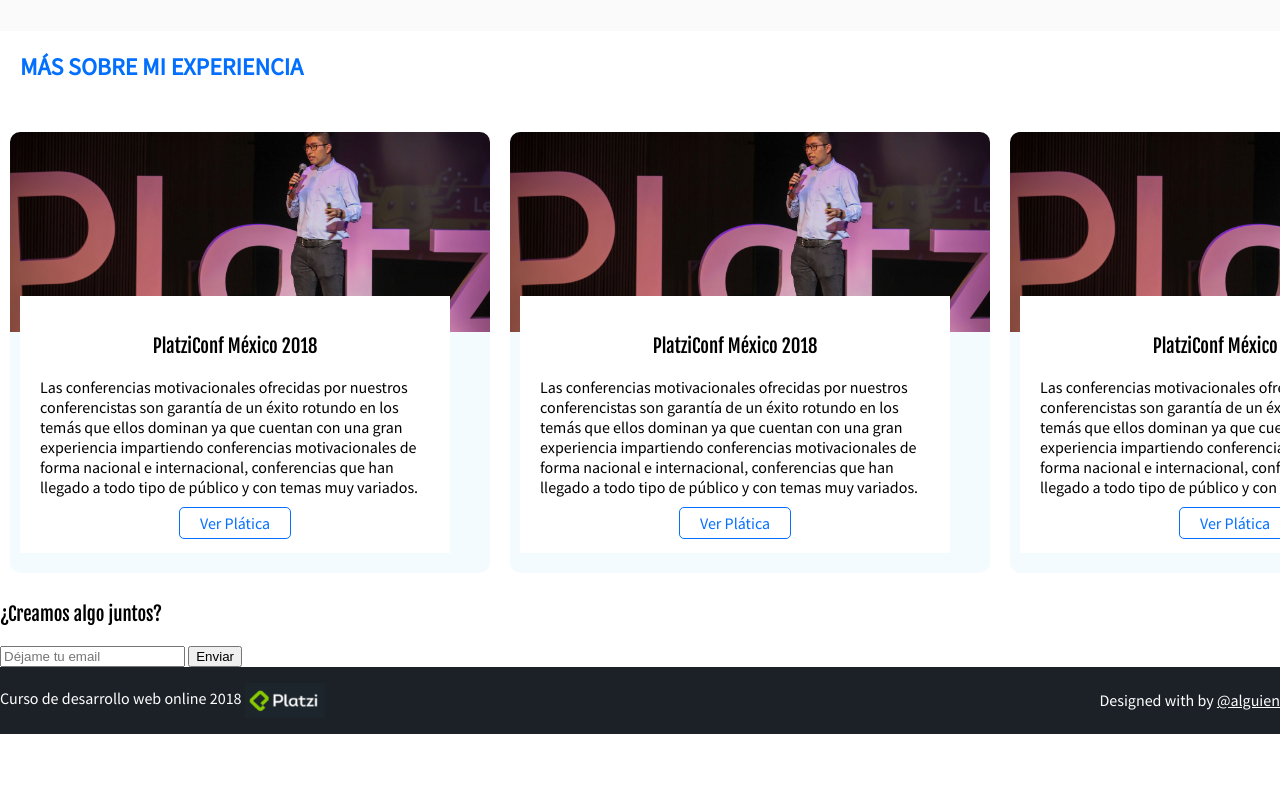
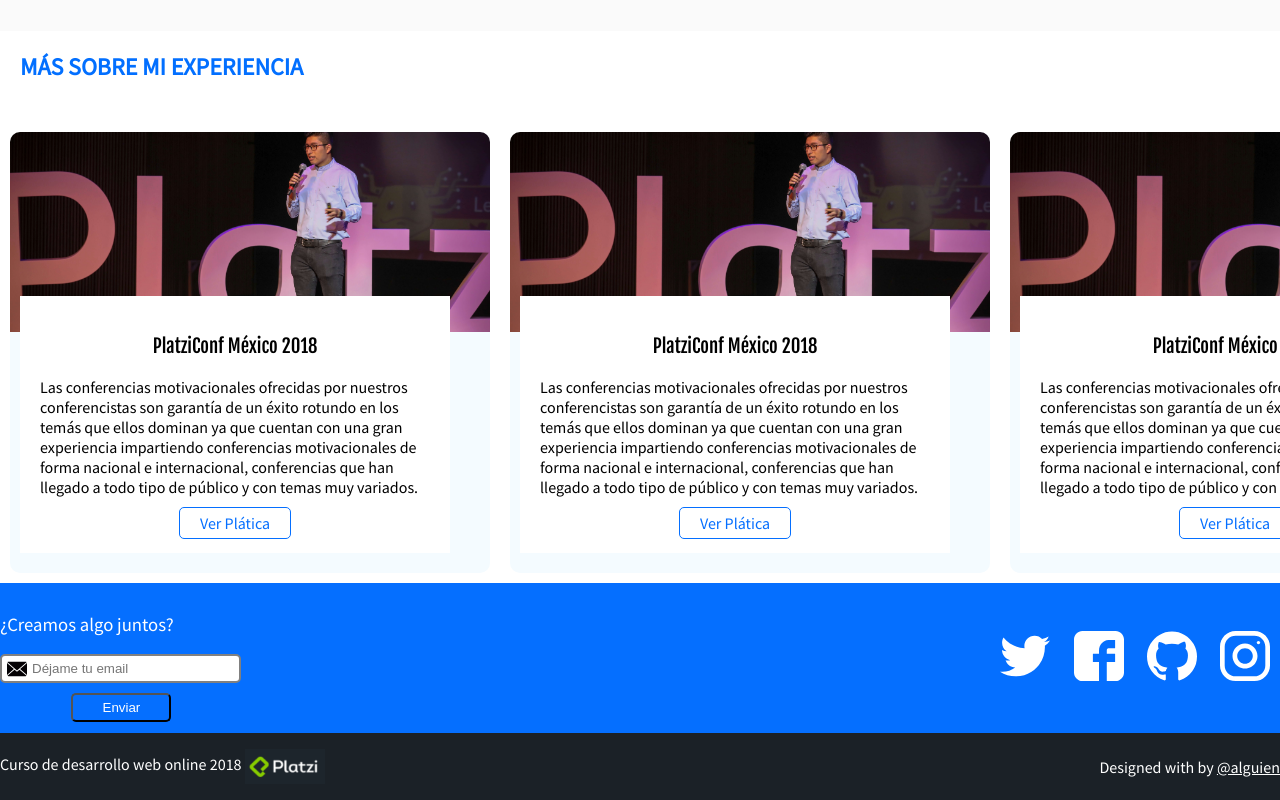
Before and after one commit to alika2323/DesarrolloWeb-Platzi, a plain HTML site: page index.html in a window 1280 px wide. Shown: the part 1370-2170 px from the top of the page. Before the commit the page ends 2104 px from the top, so only its background shows below. Drawn offline with Linux system fonts and the light colour scheme.

Commit message:
Estilizando formulario de contacto

```diff
--- a/index.html
+++ b/index.html
@@ -123,6 +123,12 @@
 			<input type="text" placeholder="Déjame tu email">
 			<button>Enviar</button>
 		</form>
+		<div class="redes">
+			<a href="https://twitter.com/leonidasesteban" class="redes-url twitter"></a>
+			<a href="https://facebook.com/leonidasesteban" class="redes-url facebook"></a>
+			<a href="https://github.com/leonidasesteban" class="redes-url github"></a>
+			<a href="https://instagram.com/leonidasesteban" class="redes-url instagram"></a>
+		</div>
 	</section>
 
 	<!-- FOOTER -->
--- a/resources/css/estilos.css
+++ b/resources/css/estilos.css
@@ -1,5 +1,6 @@
 
 /*    GENERALES      */
+
 body{
 	font-family: 'Source Sans Pro', sans-serif;
 	margin: 0;
@@ -43,6 +44,7 @@ figure{
 
 
 /*    HEADER      */
+
 .header{
 	background-color: #1d252c;
 	color: white;
@@ -89,7 +91,10 @@ figure{
 
 
 
+
+
 /*    HERO      */
+
 .hero{
 	height: 300px;
 	background-image: url('../../resources/images/hero.jpg');
@@ -104,7 +109,10 @@ figure{
 
 
 
+
+
 /*    PORTAFOLIO      */
+
 .portfolio{
 	background-color: #fafafa;
 	padding: 20px;
@@ -204,7 +212,80 @@ figure{
 
 
 
+
+
+
+/*    FORMULARIO CONTACTO     */
+
+.contact{
+	background-color: #056fff;
+	color: white;
+	height: 150px;
+	display: flex;
+	align-items: center;
+	justify-content: space-between;
+}
+
+
+.redes-url{
+	display: inline-block;
+	width: 50px;
+	height: 50px;
+	margin: 0 10px;
+	background-size: 50px 50px;
+
+}
+
+
+.redes-url.twitter{
+	background-image: url('../images/twitter.svg');
+}
+
+
+.redes-url.facebook{
+	background-image: url('../images/facebook.svg');
+}
+
+
+.redes-url.github{
+	background-image: url('../images/github.svg');
+}
+
+.redes-url.instagram{
+	background-image: url('../images/instagram.svg');
+}
+
+
+.contact-form input{
+	border-color: gray;
+	border-style: solid;
+	border-radius: 5px;
+	padding: 5px 30px;
+	background-image: url('../images/envelope.svg');
+	background-size: 20px 20px;
+	background-repeat: no-repeat;
+	background-position-y: center;
+	background-position-x: 5px;
+}
+
+
+.contact-form button{
+	display: block;
+	margin-top: 10px;
+	background: transparent;
+	color: white;
+	padding: 5px 30px;
+	border-radius: 5px;
+	width: 100px;
+	margin: 10px auto 0;
+}
+
+
+.contact-form h3{
+	font-family: 'Source Sans Pro', sans-serif;
+}
 /*    FOOTER      */
+
 .footer{
 	background-color: #1b2127;
 	color: white;
```
Also changed, not shown: resources/images/envelope.svg (added), resources/images/facebook.svg (added), resources/images/github.svg (added), resources/images/instagram.svg (added), resources/images/twitter.svg (added). Lines whose indentation alone changed are shown as unchanged.
